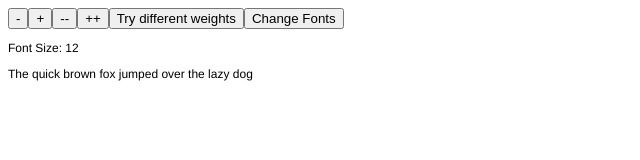
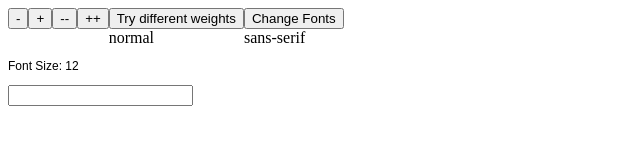
Before and after one commit to Ronnoc72/Counter-Font-Project, a React app: page / in a window 1280 px wide. Shown: the whole page, without its empty margins (0-640 px from the left). Built offline with nearby package versions, Linux system fonts and the light colour scheme.

Commit message:
2 files modified

```diff
--- a/public/index.html
+++ b/public/index.html
@@ -1 +1,2 @@
 <div id="root"></div>
+<input id="user" type="text" />
--- a/src/index.js
+++ b/src/index.js
@@ -1,5 +1,8 @@
 import React from "react";
 import ReactDOM from "react-dom";
+// Connor Paxman
+// 10 / 24 / 2020
+// font project 1.0
 
 const arr = ["bold", "normal"];
 const fonts = ["Lato", "sans-serif"];
@@ -9,10 +12,17 @@ var font_index = 0;
 class Num extends React.Component {
   constructor(props) {
     super(props);
-    this.state = { count: 12, weight: "normal", family: "Helvetica" };
+    this.state = { count: 12, weight: "normal", family: "sans-serif" };
   }
   increase = () => {
-    this.setState({ count: this.state.count + 1 });
+    if (this.state.count >= 80) {
+      this.setState({ count: (this.state.count = 80) });
+    } else {
+      this.setState({ count: this.state.count + 1 });
+    }
+    if (this.state.count >= 80) {
+      this.setState({ count: (this.state.count = 80) });
+    }
   };
 
   decrease = () => {
@@ -30,7 +40,14 @@ class Num extends React.Component {
   };
 
   increaseLong = () => {
-    this.setState({ count: this.state.count + 10 });
+    if (this.state.count >= 80) {
+      this.setState({ count: (this.state.count = 80) });
+    } else {
+      this.setState({ count: this.state.count + 10 });
+    }
+    if (this.state.count >= 80) {
+      this.setState({ count: (this.state.count = 80) });
+    }
   };
 
   weightChange = () => {
@@ -50,6 +67,8 @@ class Num extends React.Component {
   };
 
   render() {
+    var input = document.getElementById("user").value;
+
     var myStyle = {
       fontSize: this.state.count,
       fontWeight: this.state.weight,
@@ -62,10 +81,20 @@ class Num extends React.Component {
         <button onClick={this.increase}>+</button>
         <button onClick={this.decreaseLong}>--</button>
         <button onClick={this.increaseLong}>++</button>
-        <button onClick={this.weightChange}>Try different weights</button>
-        <button onClick={this.changeFont}>Change Fonts</button>
+        <tabel>
+          <tr>
+            <button onClick={this.weightChange}>Try different weights</button>
+          </tr>
+          <tr>{this.state.weight}</tr>
+        </tabel>
+        <tabel>
+          <tr>
+            <button onClick={this.changeFont}>Change Fonts</button>
+          </tr>
+          <tr>{this.state.family}</tr>
+        </tabel>
         <p style={myStyle}>Font Size: {this.state.count}</p>
-        <p style={myStyle}>The quick brown fox jumped over the lazy dog</p>
+        <p style={myStyle}>{input}</p>
       </div>
     );
   }
```
